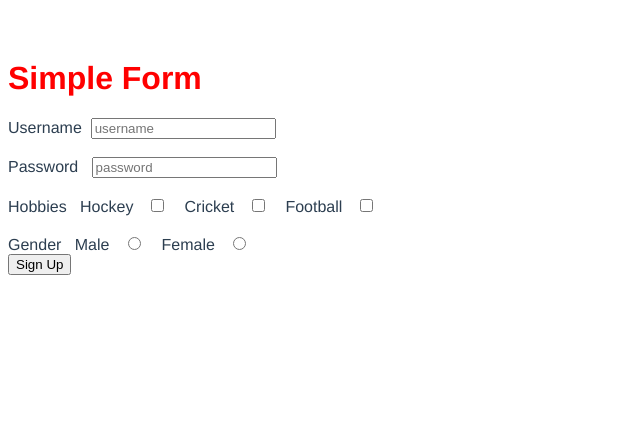
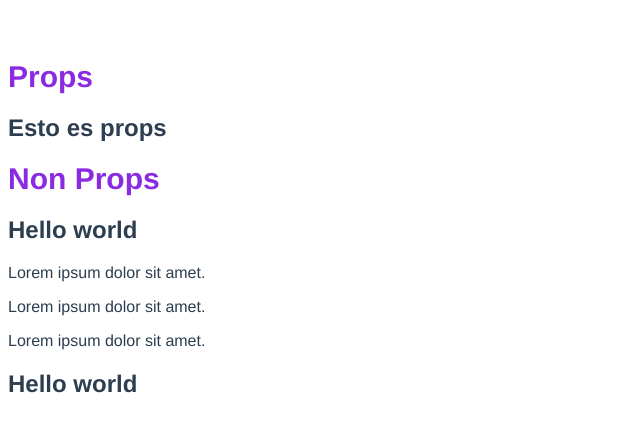
Before and after one commit to AlvaroBernabe/aba-vueTriyng1, a Vue app: page / in a window 1280 px wide. Shown: the top 432 px of the page, without its empty margins (0-640 px from the left). Built offline with nearby package versions, Linux system fonts and the light colour scheme.

Commit message:
feat: computed property

```diff
--- a/src/App.vue
+++ b/src/App.vue
@@ -8,7 +8,9 @@
   <!-- <ForLoop /> -->
   <!-- <NewUser /> -->
   <!-- <ChildComponents /> -->
-  <formulario />
+  <!-- <formulario /> -->
+  <props />
+  <!-- <nonprops /> -->
 </template>
 
 <script>
@@ -20,7 +22,9 @@
 // import ForLoop from './components/For-loop.vue';
 // import NewUser from './components/new-user.vue';
 // import ChildComponents from './components/child-components.vue';
-import formulario from './components/formulario.vue';
+// import formulario from './components/formulario.vue';
+import props from './components/props.vue';
+// import nonprops from './components/nonprops.vue';
 
 export default {
   name: 'App',
@@ -33,7 +37,9 @@ export default {
     // ForLoop,
     // NewUser,
     // ChildComponents,
-    formulario,
+    // formulario,
+    props,
+    // nonprops,
 }
 }
 </script>
--- a/src/components/props.vue
+++ b/src/components/props.vue
@@ -1,5 +1,6 @@
 <template>
   <h1>Props</h1>
+  <h2>Esto es props</h2>
   <Nonprops info="Hello world" id="name" />
 </template>
 <script>
```
Also changed, not shown: src/components/computedproperty.vue (added, +24 -0 lines).
